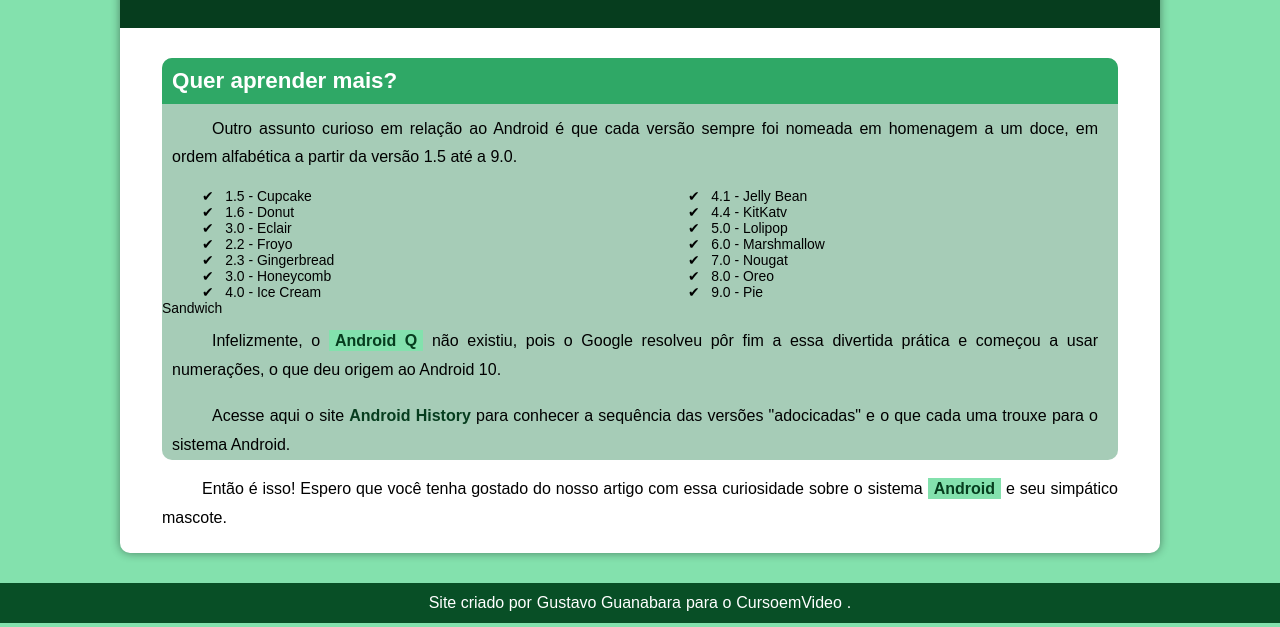
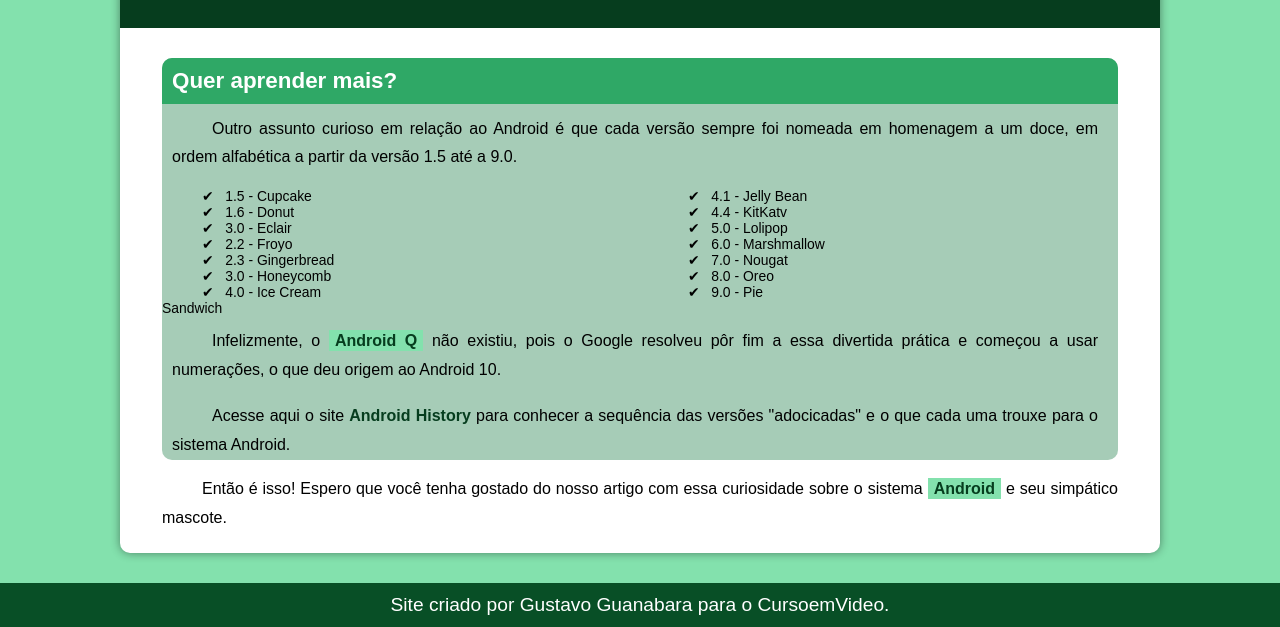
Before and after one commit to Bernardons04/Project_Android, a plain HTML site: page index.html in a window 1280 px wide. Shown: the part 2267-2894 px from the top of the page. Drawn offline with Linux system fonts and the light colour scheme.

Commit message:
Footer melhorado

```diff
--- a/style.css
+++ b/style.css
@@ -184,23 +184,23 @@ article {
 footer {
     background-color: rgb(8, 79, 38);
     color: white;
+    display: flex;
+    justify-content: center;
+    align-items: center;
+    height: 44px;
 }
 
 footer > p {
-    font-size: 1em;
-    height: 2.5rem;
+    font-size: 1.2em;
+    height: 22px;
     margin: 0px;
-    display: flex;
-    justify-content: center;
-    align-items: center;
+    padding: 0px;
     font-family: var(--fonte-padrao);
-
 }
 
 footer > p > a {
     color: white;
     text-decoration: none;
-    padding: 0px 5px;
 }
 
 footer > p > a:hover {
```
